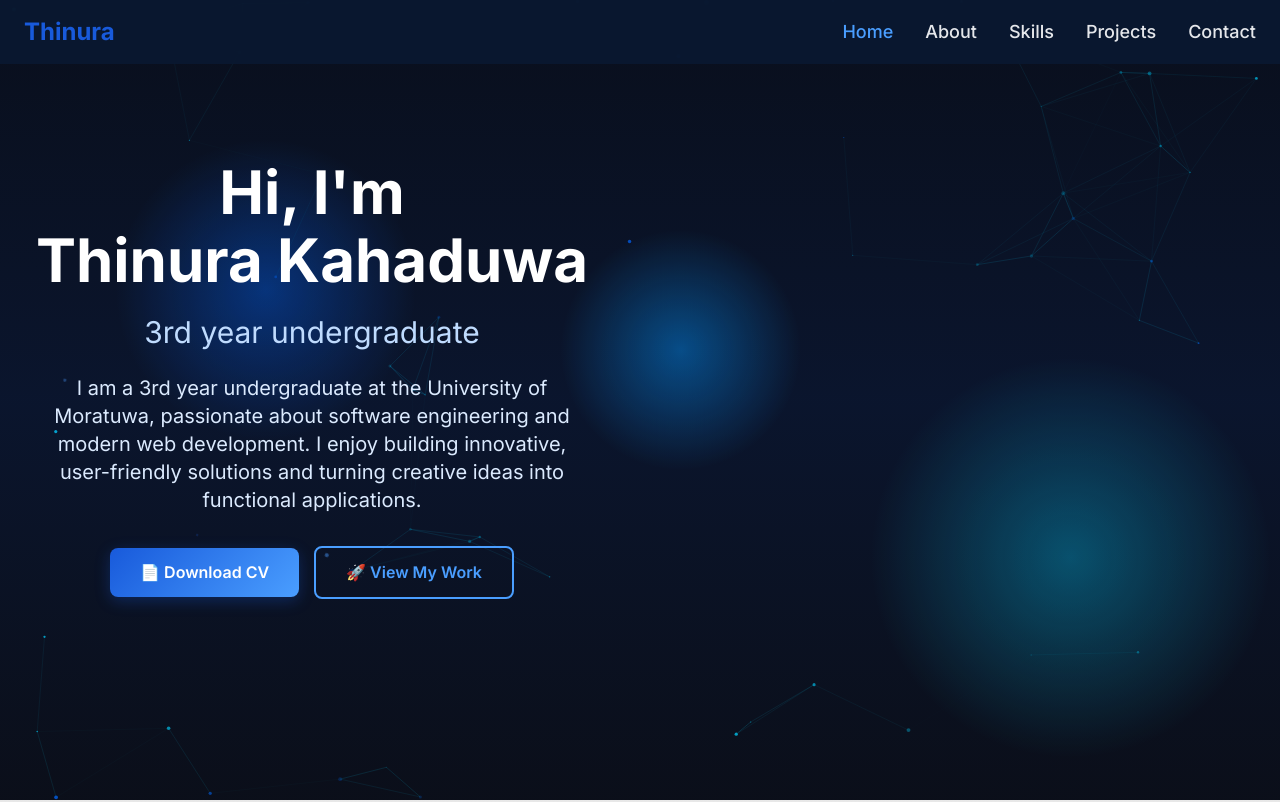
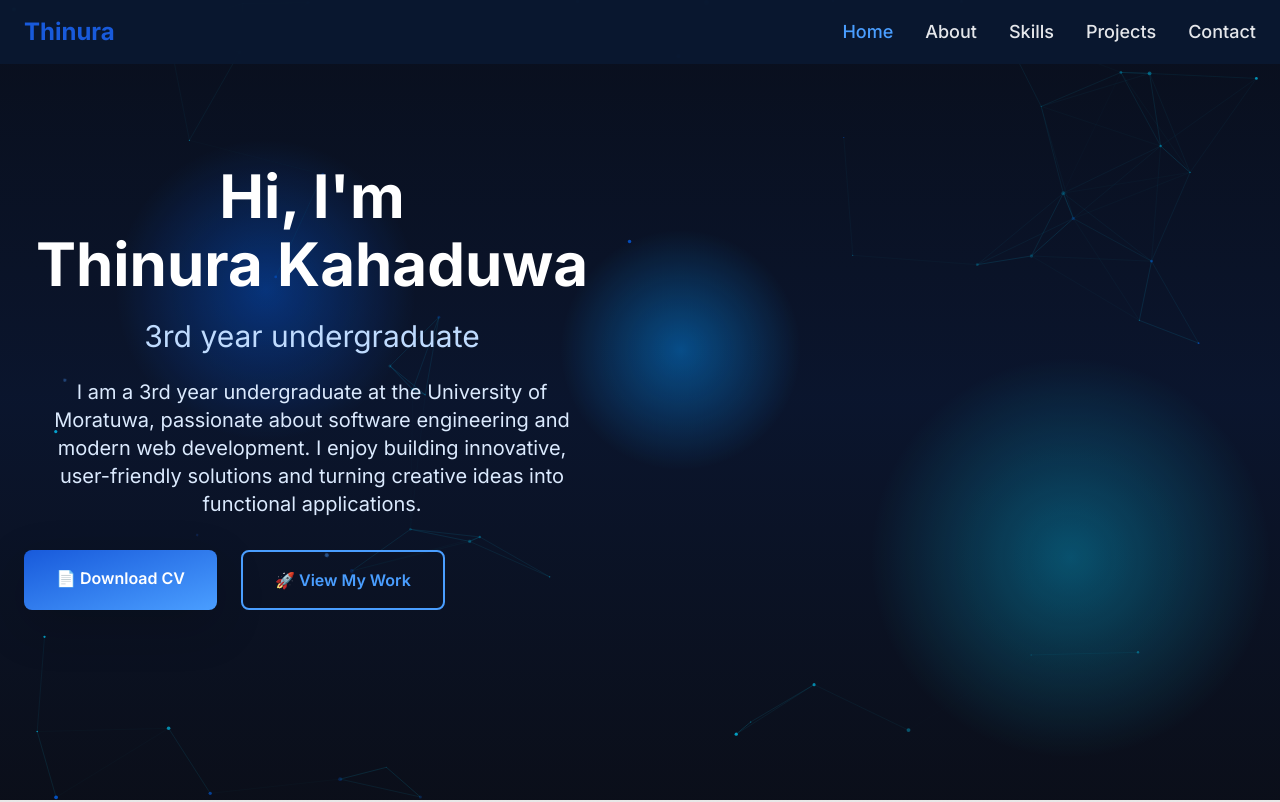
Before and after one commit to Thinura66/Port_Folio, a React (Vite) app: page / in a window 1280 px wide. Shown: the top 802 px of the page. Built offline with nearby package versions, Linux system fonts and the light colour scheme.

Commit message:
feat: modernize Home hero buttons and profile image styling

```diff
--- a/src/components/Home/Home.jsx
+++ b/src/components/Home/Home.jsx
@@ -1,6 +1,7 @@
 import React, { useEffect, useState } from 'react';
 import profileImg from '../../assets/Profile.png';
 import cvFile from '../../assets/224097E CV.pdf';
+import Button from '../ui/Button';
 
 const Home = () => {
   const [isLoaded, setIsLoaded] = useState(false);
@@ -39,7 +40,7 @@ const Home = () => {
               <img
                 src={profileImg}
                 alt="Thinura Kahaduwa"
-                className={`w-48 h-48 sm:w-56 sm:h-56 object-cover rounded-full border-4 border-white shadow-2xl ${isLoaded ? 'animate-drop-from-top animate-delay-2 floating' : 'animate-on-load'}`}
+                className={`w-48 h-48 sm:w-56 sm:h-56 object-cover rounded-full ring-4 ring-primary-400/60 shadow-2xl ${isLoaded ? 'animate-drop-from-top animate-delay-2 floating' : 'animate-on-load'}`}
                 style={{ aspectRatio: '1/1', minWidth: '12rem', minHeight: '12rem' }}
               />
             </div>
@@ -56,68 +57,13 @@ const Home = () => {
             I enjoy building innovative, user-friendly solutions and turning creative ideas into functional applications.
           </p>
 
-          <div className={`mb-6 lg:mb-8 ${isLoaded ? 'animate-fade-in-up animate-delay-3' : 'animate-on-load'}`}>
-            <a
-              href={cvFile}
-              download="Thinura_Kahaduwa_CV.pdf"
-              style={{
-                display: 'inline-block',
-                padding: '12px 30px',
-                background: 'linear-gradient(135deg, #185adb 0%, #4a9eff 100%)',
-                color: '#fff',
-                border: 'none',
-                borderRadius: '8px',
-                fontSize: '1rem',
-                fontWeight: '600',
-                textDecoration: 'none',
-                transition: 'all 0.3s ease',
-                boxShadow: '0 4px 15px rgba(24, 90, 219, 0.3)',
-                marginRight: '15px',
-                marginBottom: '15px'
-              }}
-              onMouseEnter={(e) => {
-                e.target.style.transform = 'translateY(-2px)';
-                e.target.style.boxShadow = '0 6px 20px rgba(24, 90, 219, 0.4)';
-              }}
-              onMouseLeave={(e) => {
-                e.target.style.transform = 'translateY(0)';
-                e.target.style.boxShadow = '0 4px 15px rgba(24, 90, 219, 0.3)';
-              }}
-            >
+          <div className={`mb-6 lg:mb-8 flex flex-wrap gap-4 justify-center lg:justify-start ${isLoaded ? 'animate-fade-in-up animate-delay-3' : 'animate-on-load'}`}>
+            <Button as="a" variant="primary" href={cvFile} download="Thinura_Kahaduwa_CV.pdf">
               📄 Download CV
-            </a>
-            <a
-              href="#projects"
-              style={{
-                display: 'inline-block',
-                padding: '12px 30px',
-                background: 'transparent',
-                color: '#4a9eff',
-                border: '2px solid #4a9eff',
-                borderRadius: '8px',
-                fontSize: '1rem',
-                fontWeight: '600',
-                textDecoration: 'none',
-                transition: 'all 0.3s ease',
-                marginBottom: '15px',
-                minWidth: '162px',
-                textAlign: 'center'
-              }}
-              onMouseEnter={(e) => {
-                e.target.style.background = '#4a9eff';
-                e.target.style.color = '#fff';
-                e.target.style.transform = 'translateY(-2px)';
-                e.target.style.boxShadow = '0 6px 20px rgba(74, 158, 255, 0.4)';
-              }}
-              onMouseLeave={(e) => {
-                e.target.style.background = 'transparent';
-                e.target.style.color = '#4a9eff';
-                e.target.style.transform = 'translateY(0)';
-                e.target.style.boxShadow = 'none';
-              }}
-            >
+            </Button>
+            <Button as="a" variant="secondary" href="#projects">
               🚀 View My Work
-            </a>
+            </Button>
           </div>
         </div>
 
@@ -126,7 +72,7 @@ const Home = () => {
           <img
             src={profileImg}
             alt="Thinura Kahaduwa"
-            className={`w-64 h-64 sm:w-80 sm:h-80 lg:w-96 lg:h-96 object-cover rounded-full border-8 border-white shadow-2xl ${isLoaded ? 'animate-drop-from-top animate-delay-2 floating' : 'animate-on-load'}`}
+            className={`w-64 h-64 sm:w-80 sm:h-80 lg:w-96 lg:h-96 object-cover rounded-full ring-4 ring-primary-400/60 shadow-2xl shadow-primary-900/50 ${isLoaded ? 'animate-drop-from-top animate-delay-2 floating' : 'animate-on-load'}`}
           />
         </div>
       </div>
```
